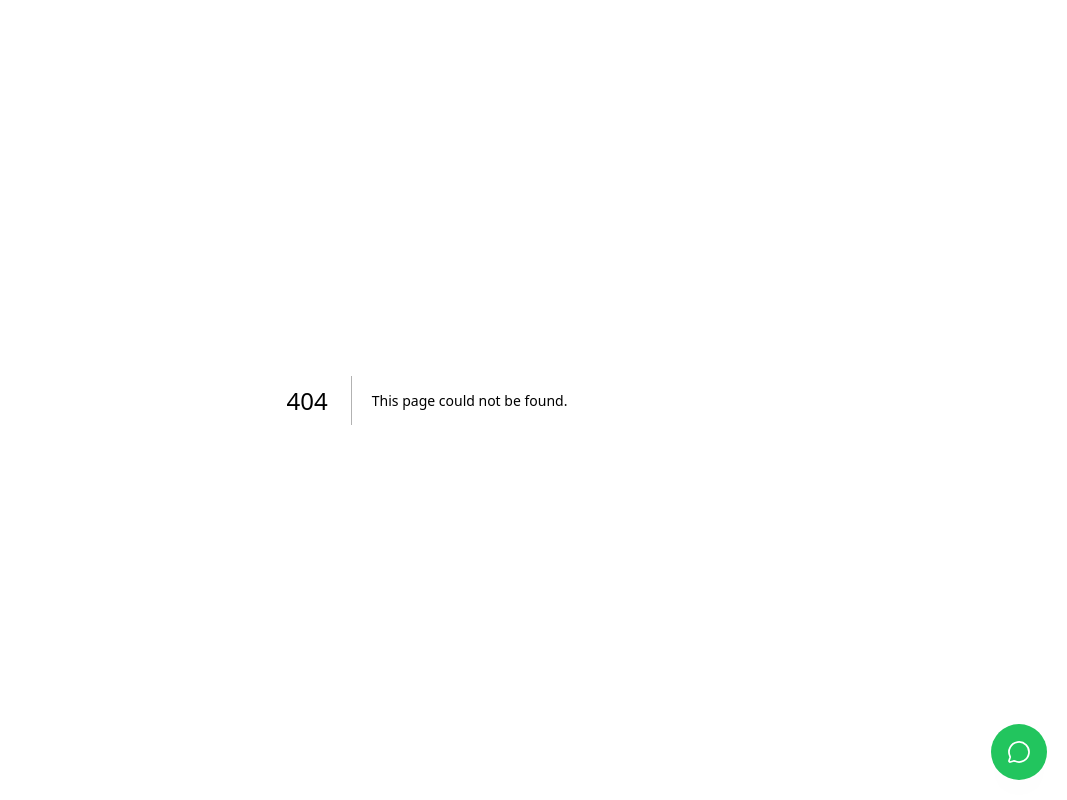
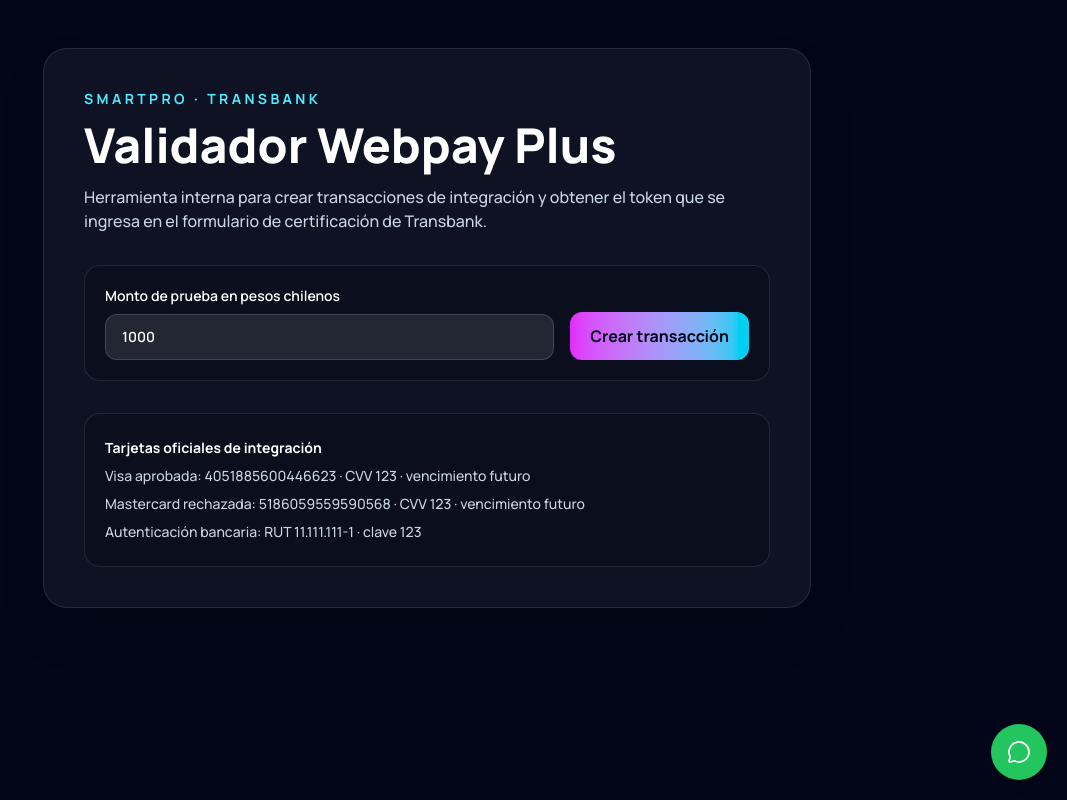
Before and after one commit to desarrolladorwebsp/smartpro-desarrolloweb, a Next.js app: page /transbank/prueba in a window 1280 px wide. Before the commit this address had no page. Shown: the whole page, without its empty margins (213-1280 px from the left). Built offline with nearby package versions, Linux system fonts and the light colour scheme.

Commit message:
Add Transbank Webpay validation flow

```diff
--- /dev/null
+++ b/app/api/transbank/commit/route.ts
@@ -0,0 +1,35 @@
+import { NextResponse } from "next/server";
+
+import { getTransbankTransaction, isTransbankValidationEnabled } from "@/lib/transbank";
+
+export const runtime = "nodejs";
+
+export async function POST(request: Request) {
+  if (!isTransbankValidationEnabled()) {
+    return NextResponse.json({ ok: false, message: "La validación de Transbank está deshabilitada." }, { status: 404 });
+  }
+
+  const form = await request.formData();
+  const token = String(form.get("token_ws") ?? "").trim();
+
+  if (!token) {
+    return NextResponse.redirect(new URL("/transbank/prueba?status=cancelled", request.url));
+  }
+
+  try {
+    const response = await getTransbankTransaction().commit(token);
+    const result = encodeURIComponent(JSON.stringify({
+      status: response.status,
+      responseCode: response.responseCode,
+      amount: response.amount,
+      buyOrder: response.buyOrder,
+      cardNumber: response.cardDetail?.cardNumber,
+      authorizationCode: response.authorizationCode,
+    }));
+
+    return NextResponse.redirect(new URL(`/transbank/prueba?status=committed&result=${result}`, request.url));
+  } catch (error) {
+    console.error("[transbank] No se pudo confirmar la transacción de validación:", error);
+    return NextResponse.redirect(new URL("/transbank/prueba?status=error", request.url));
+  }
+}
--- /dev/null
+++ b/app/api/transbank/create/route.ts
@@ -0,0 +1,45 @@
+import crypto from "node:crypto";
+import { NextResponse } from "next/server";
+
+import {
+  getTransbankCommerceCode,
+  getTransbankEnvironment,
+  getTransbankTransaction,
+  isTransbankValidationEnabled,
+} from "@/lib/transbank";
+
+export const runtime = "nodejs";
+
+export async function POST(request: Request) {
+  if (!isTransbankValidationEnabled()) {
+    return NextResponse.json({ ok: false, message: "La validación de Transbank está deshabilitada." }, { status: 404 });
+  }
+
+  try {
+    const body = (await request.json().catch(() => ({}))) as { amount?: unknown };
+    const amount = Number(body.amount ?? 1000);
+
+    if (!Number.isInteger(amount) || amount < 50 || amount > 99999999) {
+      return NextResponse.json({ ok: false, message: "El monto debe ser un entero entre $50 y $99.999.999." }, { status: 400 });
+    }
+
+    const buyOrder = `SP-T-${Date.now().toString().slice(-10)}-${crypto.randomBytes(3).toString("hex")}`;
+    const sessionId = `SP-TEST-${crypto.randomBytes(8).toString("hex")}`;
+    const returnUrl = new URL("/api/transbank/commit", request.url).toString();
+    const response = await getTransbankTransaction().create(buyOrder, sessionId, amount, returnUrl);
+
+    return NextResponse.json({
+      ok: true,
+      environment: getTransbankEnvironment(),
+      commerceCode: getTransbankCommerceCode(),
+      buyOrder,
+      sessionId,
+      amount,
+      token: response.token,
+      url: response.url,
+    });
+  } catch (error) {
+    console.error("[transbank] No se pudo crear la transacción de validación:", error);
+    return NextResponse.json({ ok: false, message: "No se pudo crear la transacción de prueba." }, { status: 502 });
+  }
+}
--- /dev/null
+++ b/app/transbank/prueba/page.tsx
@@ -0,0 +1,83 @@
+"use client";
+
+import { useEffect, useState } from "react";
+
+type CreateResponse = { ok: true; token: string; url: string; amount: number; buyOrder: string; environment: string; commerceCode: string };
+
+export default function TransbankValidationPage() {
+  const [amount, setAmount] = useState("1000");
+  const [loading, setLoading] = useState(false);
+  const [error, setError] = useState("");
+  const [created, setCreated] = useState<CreateResponse | null>(null);
+  const [status, setStatus] = useState<string | null>(null);
+
+  useEffect(() => {
+    setStatus(new URLSearchParams(window.location.search).get("status"));
+  }, []);
+
+  async function createTransaction() {
+    setLoading(true);
+    setError("");
+    setCreated(null);
+
+    try {
+      const response = await fetch("/api/transbank/create", {
+        method: "POST",
+        headers: { "content-type": "application/json" },
+        body: JSON.stringify({ amount: Number(amount) }),
+      });
+      const data = await response.json();
+      if (!response.ok || !data.ok) throw new Error(data.message ?? "No se pudo crear la transacción.");
+      setCreated(data as CreateResponse);
+    } catch (requestError) {
+      setError(requestError instanceof Error ? requestError.message : "No se pudo crear la transacción.");
+    } finally {
+      setLoading(false);
+    }
+  }
+
+  return (
+    <main className="min-h-screen bg-slate-950 px-5 py-12 text-white sm:px-8">
+      <section className="mx-auto max-w-3xl rounded-3xl border border-white/10 bg-white/5 p-6 shadow-2xl sm:p-10">
+        <p className="text-sm font-bold uppercase tracking-[0.24em] text-cyan-300">SmartPro · Transbank</p>
+        <h1 className="mt-3 text-3xl font-black sm:text-5xl">Validador Webpay Plus</h1>
+        <p className="mt-4 max-w-2xl text-slate-300">
+          Herramienta interna para crear transacciones de integración y obtener el token que se ingresa en el formulario de certificación de Transbank.
+        </p>
+
+        <div className="mt-8 grid gap-4 rounded-2xl border border-white/10 bg-black/20 p-5 sm:grid-cols-[1fr_auto] sm:items-end">
+          <label className="grid gap-2 text-sm font-semibold">
+            Monto de prueba en pesos chilenos
+            <input value={amount} onChange={(event) => setAmount(event.target.value)} inputMode="numeric" className="rounded-xl border border-white/15 bg-white/10 px-4 py-3 text-white outline-none focus:border-cyan-300" />
+          </label>
+          <button type="button" onClick={createTransaction} disabled={loading} className="rounded-xl bg-gradient-to-r from-fuchsia-500 to-cyan-400 px-5 py-3 font-bold text-slate-950 transition hover:scale-[1.02] disabled:opacity-60">
+            {loading ? "Creando…" : "Crear transacción"}
+          </button>
+        </div>
+
+        {error ? <p className="mt-5 rounded-xl border border-red-400/40 bg-red-400/10 p-4 text-red-200">{error}</p> : null}
+        {status === "cancelled" ? <p className="mt-5 rounded-xl bg-amber-400/10 p-4 text-amber-200">La transacción fue cancelada desde Webpay.</p> : null}
+        {status === "error" ? <p className="mt-5 rounded-xl bg-red-400/10 p-4 text-red-200">No fue posible confirmar la transacción.</p> : null}
+
+        {created ? (
+          <div className="mt-6 rounded-2xl border border-cyan-300/30 bg-cyan-300/10 p-5">
+            <p className="text-sm text-cyan-100">Ambiente: {created.environment} · Comercio: {created.commerceCode}</p>
+            <p className="mt-4 break-all rounded-xl bg-black/30 p-4 font-mono text-sm text-white">{created.token}</p>
+            <form action={created.url} method="POST" className="mt-5">
+              <input type="hidden" name="token_ws" value={created.token} />
+              <button type="submit" className="rounded-xl bg-white px-5 py-3 font-bold text-slate-950 transition hover:bg-cyan-100">Abrir Webpay de prueba</button>
+            </form>
+            <p className="mt-4 text-sm text-slate-300">Al volver desde Webpay, el resultado de la confirmación aparecerá en esta página.</p>
+          </div>
+        ) : null}
+
+        <div className="mt-8 rounded-2xl border border-white/10 bg-black/20 p-5 text-sm leading-7 text-slate-300">
+          <strong className="text-white">Tarjetas oficiales de integración</strong><br />
+          Visa aprobada: 4051885600446623 · CVV 123 · vencimiento futuro<br />
+          Mastercard rechazada: 5186059559590568 · CVV 123 · vencimiento futuro<br />
+          Autenticación bancaria: RUT 11.111.111-1 · clave 123
+        </div>
+      </section>
+    </main>
+  );
+}
--- /dev/null
+++ b/lib/transbank.ts
@@ -0,0 +1,36 @@
+import { Environment, IntegrationApiKeys, Options, WebpayPlus } from "transbank-sdk";
+
+const DEFAULT_INTEGRATION_COMMERCE_CODE = "597055555532";
+
+function environment() {
+  return process.env.TRANSBANK_ENVIRONMENT === "production" ? Environment.Production : Environment.Integration;
+}
+
+function commerceCode() {
+  return (process.env.TRANSBANK_COMMERCE_CODE ?? DEFAULT_INTEGRATION_COMMERCE_CODE).trim();
+}
+
+function apiKey() {
+  const configured = process.env.TRANSBANK_API_KEY?.trim();
+
+  if (configured) return configured;
+  if (environment() === Environment.Integration) return IntegrationApiKeys.WEBPAY;
+
+  throw new Error("Falta TRANSBANK_API_KEY para el ambiente de producción.");
+}
+
+export function isTransbankValidationEnabled() {
+  return process.env.TRANSBANK_VALIDATION_ENABLED === "true";
+}
+
+export function getTransbankTransaction() {
+  return new WebpayPlus.Transaction(new Options(commerceCode(), apiKey(), environment()));
+}
+
+export function getTransbankEnvironment() {
+  return environment() === Environment.Production ? "production" : "integration";
+}
+
+export function getTransbankCommerceCode() {
+  return commerceCode();
+}
--- a/package.json
+++ b/package.json
@@ -13,7 +13,8 @@
     "motion": "^13.2.0",
     "next": "16.3.4",
     "react": "19.2.8",
-    "react-dom": "19.2.8"
+    "react-dom": "19.2.8",
+    "transbank-sdk": "^6.1.1"
   },
   "devDependencies": {
     "@tailwindcss/postcss": "^4",
```
Also changed, not shown: 2 other files (tests, documents, lock files or other folders).
